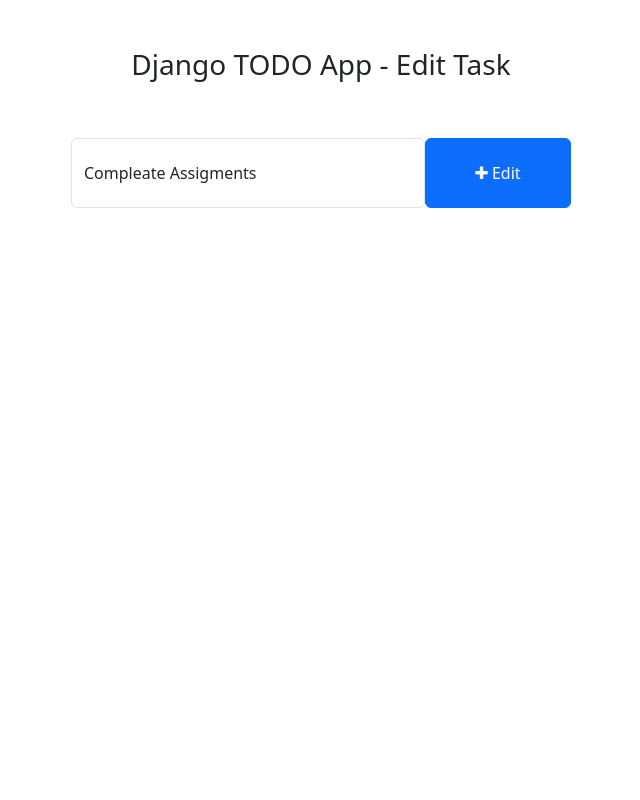
After one commit to jcromerohdz/djToDo, a Django app: page /todo/edit_task/1/ in a window 1280 px wide. The commit adds this page. Shown: the whole page, without its empty margins (319-959 px from the left). Run offline with Django 4.2, Linux system fonts and the light colour scheme; data comes from the database, SQL or seed files in the repository; both versions use the stored data as it was after the commit.

Commit message:
todo app full functionality create a task, edit a task, mark as done task, mark as undone and delete task

```diff
--- /dev/null
+++ b/templates/edit_task.html
@@ -0,0 +1,57 @@
+<html lang="en">
+  <head>
+    <meta charset="UTF-8" />
+    <meta http-equiv="X-UA-Compatible" content="IE=edge" />
+    <meta name="viewport" content="width=device-width, initial-scale=1.0" />
+    <title>Edit Task - Django TODO App</title>
+
+    <!-- Bootstrap -->
+    <link
+      href="https://cdn.jsdelivr.net/npm/bootstrap@5.3.0-alpha1/dist/css/bootstrap.min.css"
+      rel="stylesheet"
+      integrity="sha384-GLhlTQ8iRABdZLl6O3oVMWSktQOp6b7In1Zl3/Jr59b6EGGoI1aFkw7cmDA6j6gD"
+      crossorigin="anonymous"
+    />
+    <script
+      src="https://cdn.jsdelivr.net/npm/bootstrap@5.3.0-alpha1/dist/js/bootstrap.bundle.min.js"
+      integrity="sha384-w76AqPfDkMBDXo30jS1Sgez6pr3x5MlQ1ZAGC+nuZB+EYdgRZgiwxhTBTkF7CXvN"
+      crossorigin="anonymous"
+    ></script>
+    <!-- Font Awesome Icons -->
+    <link
+      rel="stylesheet"
+      href="https://cdnjs.cloudflare.com/ajax/libs/font-awesome/4.7.0/css/font-awesome.min.css"
+    />
+
+    <style>
+      .form-control {
+        padding: 1.375rem 0.75rem !important;
+      }
+    </style>
+  </head>
+  <body>
+    <div class="container">
+      <h3 class="pt-5 pb-5 text-center">Django TODO App - Edit Task</h3>
+
+      <!-- To Do Form -->
+      <form action="{% url 'edit_task' get_task.pk %}" method="POST" style="width: 500px; margin: auto">
+        {% csrf_token %}
+        <div class="form-group">
+          <span style="display: flex">
+            <input
+              type="text"
+              name="task"
+              class="form-control"
+              placeholder="Edit a task"
+              value="{{ get_task.task }}"
+
+            />
+            <button type="submit" class="btn btn-primary" style="width: 200px">
+              <i class="fa fa-plus"></i> Edit
+            </button>
+          </span>
+        </div>
+      </form>
+    </div>
+  </body>
+</html>
--- a/todo/urls.py
+++ b/todo/urls.py
@@ -4,4 +4,12 @@
 
 urlpatterns = [
     path('addTask/', views.addTask, name='addTask'),
+    # Mark as done
+    path('mark_as_done/<int:pk>/', views.mark_as_done, name='mark_as_done'),
+    # Mark as Undone
+    path('mark_as_undone/<int:pk>/', views.mark_as_undone, name='mark_as_undone'),
+    # Edit Task
+    path('edit_task/<int:pk>/', views.edit_task, name='edit_task'),
+    # Delete Task
+    path('delete_task/<int:pk>/', views.delete_task, name='delete_task'),
 ]
--- a/todo/views.py
+++ b/todo/views.py
@@ -1,5 +1,5 @@
 from django.http import HttpResponse
-from django.shortcuts import redirect, render
+from django.shortcuts import get_object_or_404, redirect, render
 
 from .models import Task
 
@@ -11,3 +11,38 @@
         print('No task found')
 
     return redirect('home')
+
+def mark_as_done(request, pk):
+    task = get_object_or_404(Task, pk=pk)
+    task.is_completed = True
+    task.save()
+
+    return redirect('home')
+
+def mark_as_undone(request, pk):
+    task = get_object_or_404(Task, pk=pk)
+    task.is_completed = False
+    task.save()
+
+    return redirect('home')
+
+def edit_task(request, pk):
+    get_task = get_object_or_404(Task, pk=pk)
+
+    if request.method == 'POST':
+        new_task = request.POST['task']
+        get_task.task = new_task
+        get_task.save()
+        return redirect('home')
+    else:
+        context = {
+            'get_task': get_task,
+        }
+
+    return render(request, 'edit_task.html', context)
+
+def delete_task(request, pk):
+    task = get_object_or_404(Task, pk=pk)
+    task.delete()
+
+    return redirect('home')
--- a/todo_main/views.py
+++ b/todo_main/views.py
@@ -5,7 +5,11 @@
 
 def home(request):
     tasks = Task.objects.filter(is_completed=False).order_by('-updated_at')
+
+    completed_tasks = Task.objects.filter(is_completed=True)
+    print(completed_tasks)
     context = {
-        'tasks': tasks
+        'tasks': tasks,
+        'completed_tasks': completed_tasks
     }
     return render(request, 'home.html', context)
```
Also changed, not shown: templates/home.html (+9 -4 lines), db.sqlite3.
